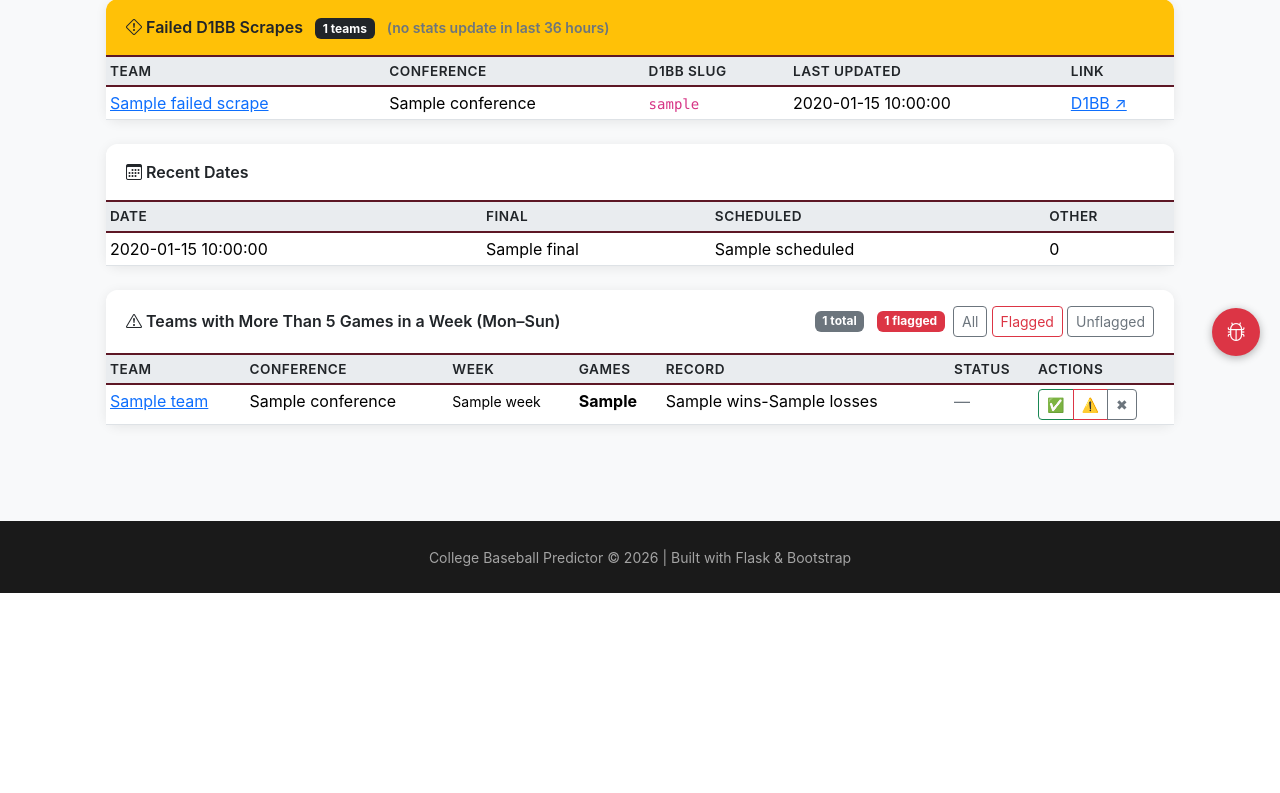
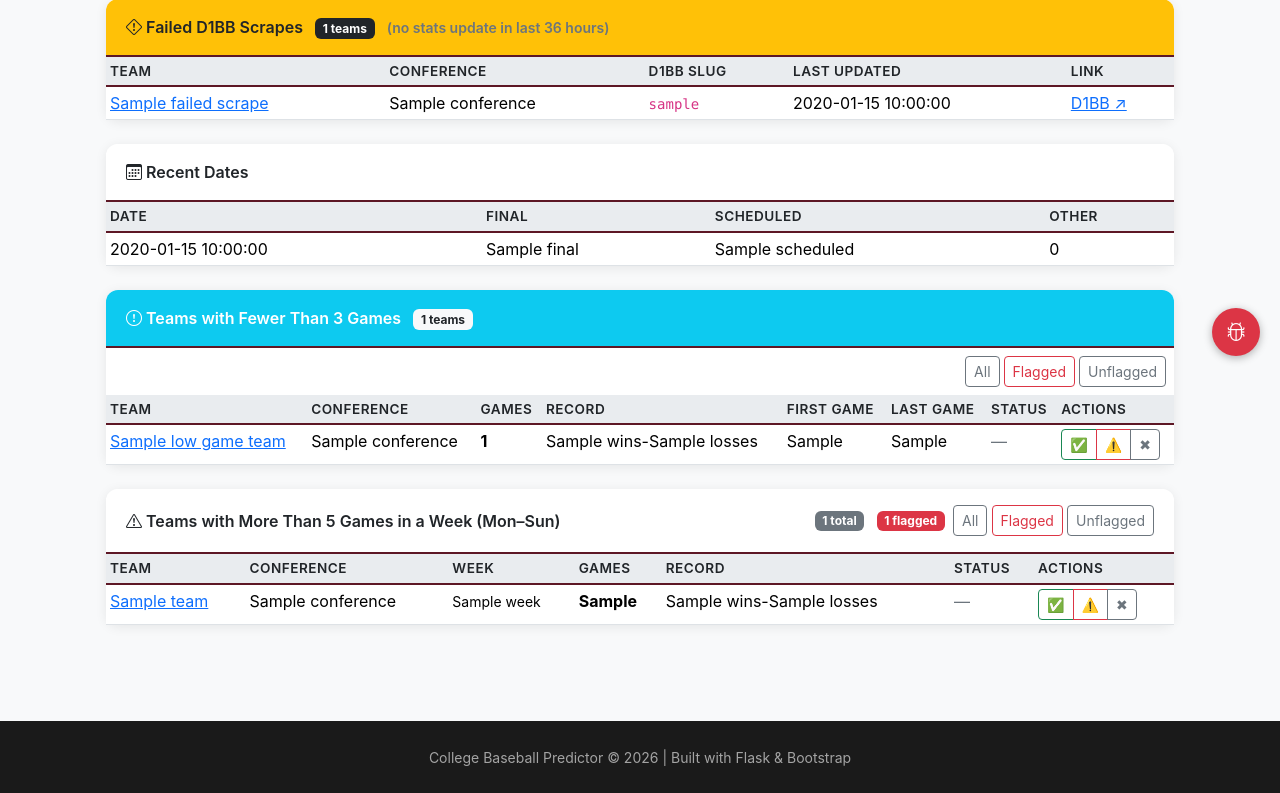
Before and after one commit to sams-claude-bot/college-baseball-predictor, a Flask app: template web/templates/debug.html in a window 1280 px wide. Shown: the part 424-1217 px from the top of the page. Before the commit the page ends 1017 px from the top, so only its background shows below. Run offline with Flask 3, Linux system fonts and the light colour scheme; the template is opened without the code that fills it: most values are stand-ins (such as "Sample title", 1, 10 or a date in 2020).

Commit message:
Fix doubleheader handling: stop deduping same-day matchups
- verify_team_schedule.py: track game_num per (date, opponent) instead of deduping
- d1bb_team_sync.py: append _gm2 suffix to game IDs for doubleheaders
- debug.html: add flag/report buttons to low-game teams section
- Found 110 missing doubleheader games across all teams

```diff
--- a/web/templates/debug.html
+++ b/web/templates/debug.html
@@ -155,6 +155,65 @@
         </div>
     </div>
 
+    <!-- Teams with <3 Games -->
+    <div class="card mb-4">
+        <div class="card-header bg-info text-white">
+            <i class="bi bi-exclamation-circle"></i> Teams with Fewer Than 3 Games
+            <span class="badge bg-light text-dark ms-2">{{ low_game_teams|length }} teams</span>
+        </div>
+        <div class="card-body p-0">
+            {% if low_game_teams %}
+            <div class="d-flex justify-content-end p-2">
+                <button class="btn btn-sm btn-outline-secondary me-1" onclick="toggleLowFilter('all')">All</button>
+                <button class="btn btn-sm btn-outline-danger me-1" onclick="toggleLowFilter('incorrect')">Flagged</button>
+                <button class="btn btn-sm btn-outline-secondary" onclick="toggleLowFilter('unflagged')">Unflagged</button>
+            </div>
+            <table class="table table-sm table-hover mb-0" id="low-games-table">
+                <thead><tr><th>Team</th><th>Conference</th><th>Games</th><th>Record</th><th>First Game</th><th>Last Game</th><th>Status</th><th>Actions</th></tr></thead>
+                <tbody>
+                {% for t in low_game_teams %}
+                <tr data-team-low="{{ t.id }}"
+                    data-flag-low="{{ flags.get(t.id ~ '_low', {}).get('flag', 'none') }}"
+                    class="{% if flags.get(t.id ~ '_low', {}).get('flag') == 'incorrect' %}table-danger{% elif flags.get(t.id ~ '_low', {}).get('flag') == 'correct' %}table-success{% endif %}">
+                    <td><a href="/team/{{ t.id }}">{{ t.name or t.id }}</a></td>
+                    <td>{{ t.conference or '—' }}</td>
+                    <td><strong>{{ t.game_count }}</strong></td>
+                    <td>{{ t.wins }}-{{ t.losses }}</td>
+                    <td>{{ t.first_game or '—' }}</td>
+                    <td>{{ t.last_game or '—' }}</td>
+                    <td>
+                        {% if flags.get(t.id ~ '_low') %}
+                            {% if flags[t.id ~ '_low'].flag == 'incorrect' %}
+                                <span class="badge bg-danger">⚠️ Issue</span>
+                            {% elif flags[t.id ~ '_low'].flag == 'correct' %}
+                                <span class="badge bg-success">✅ OK</span>
+                            {% endif %}
+                            {% if flags[t.id ~ '_low'].note %}
+                                <small class="text-muted d-block">{{ flags[t.id ~ '_low'].note }}</small>
+                            {% endif %}
+                        {% else %}
+                            <span class="text-muted">—</span>
+                        {% endif %}
+                    </td>
+                    <td>
+                        <div class="btn-group btn-group-sm">
+                            <button class="btn btn-outline-success" onclick="flagTeam('{{ t.id }}_low', 'correct')" title="Mark OK — hasn't started yet">✅</button>
+                            <button class="btn btn-outline-danger" onclick="flagTeam('{{ t.id }}_low', 'incorrect')" title="Flag as data issue">⚠️</button>
+                            <button class="btn btn-outline-secondary" onclick="flagTeam('{{ t.id }}_low', 'clear')" title="Clear flag">✖</button>
+                        </div>
+                    </td>
+                </tr>
+                {% endfor %}
+                </tbody>
+            </table>
+            {% else %}
+            <div class="text-center text-success py-3">
+                <i class="bi bi-check-circle"></i> All teams have 3+ games
+            </div>
+            {% endif %}
+        </div>
+    </div>
+
     <!-- Teams with >3 Games -->
     <div class="card">
         <div class="card-header d-flex justify-content-between align-items-center">
@@ -288,6 +347,20 @@ function toggleFilter(filter) {
     });
 }
 
+function toggleLowFilter(filter) {
+    const rows = document.querySelectorAll('#low-games-table tbody tr');
+    rows.forEach(row => {
+        const flag = row.dataset.flagLow;
+        if (filter === 'all') {
+            row.style.display = '';
+        } else if (filter === 'incorrect') {
+            row.style.display = flag === 'incorrect' ? '' : 'none';
+        } else if (filter === 'unflagged') {
+            row.style.display = (flag === 'none' || !flag) ? '' : 'none';
+        }
+    });
+}
+
 function updateCounts() {
     const rows = document.querySelectorAll('#teams-table tbody tr');
     let flagged = 0;
```
Also changed, not shown: scripts/d1bb_team_sync.py (+23 -9 lines), scripts/verify_team_schedule.py (+5 -5 lines).
